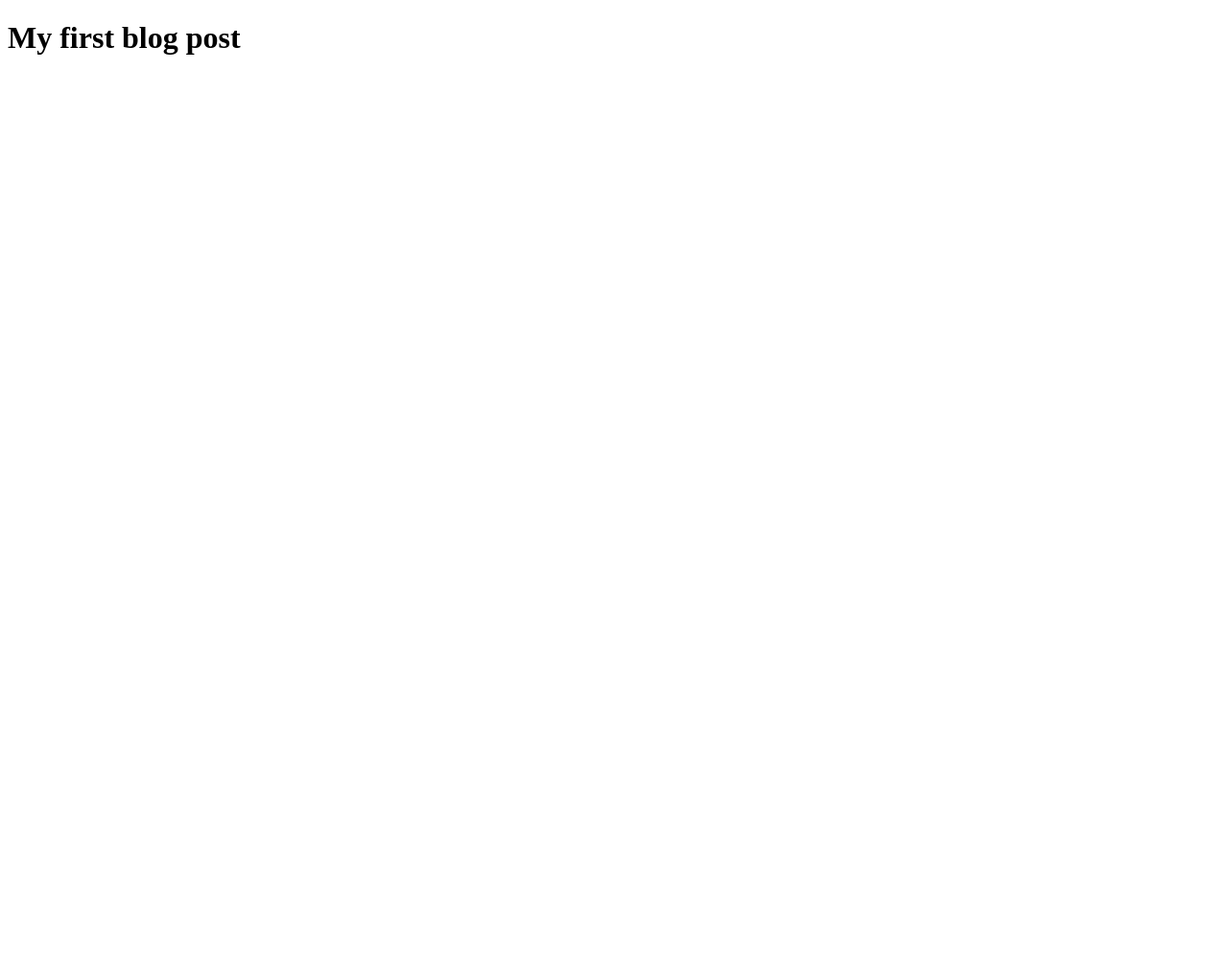
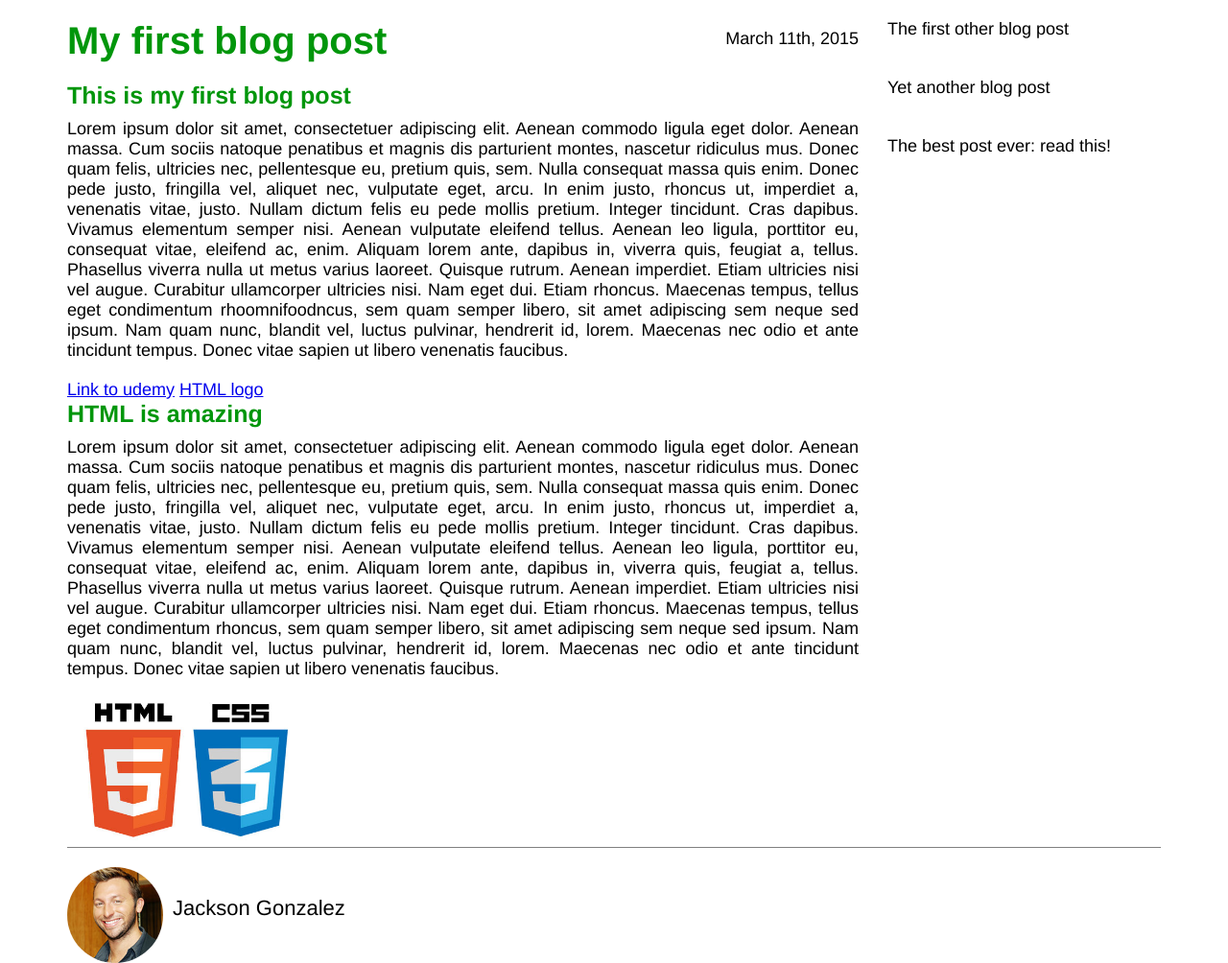
Before and after one commit to Billyhelm/practice-website, a plain HTML site: page index.html in a window 1280 px wide. Shown: the whole page at 96% size. Before the commit the page ends 800 px from the top, so only its background shows below. Drawn offline with Linux system fonts and the light colour scheme.

Commit message:
fixed my code

```diff
--- a/index.html
+++ b/index.html
@@ -1,10 +1,78 @@
 <!DOCTYPE html>
 <html>
+
 <head>
     <title>My first blog post</title>
+    <link rel="stylesheet" type="text/css" href="style.css">
 </head>
 
 <body>
+    <div class="container">
+        <div class="blog-post">
             <h1>My first blog post</h1>
+            <p class="date">March 11th, 2015</p>
+            <h2>This is my first blog post</h2>
+            <p class="main-text">
+                Lorem ipsum dolor sit amet, consectetuer adipiscing elit. Aenean commodo ligula eget dolor. Aenean
+                massa. Cum sociis natoque penatibus et magnis dis parturient montes, nascetur ridiculus mus. Donec quam
+                felis, ultricies nec, pellentesque eu, pretium quis, sem. Nulla consequat massa quis enim. Donec pede
+                justo, fringilla vel, aliquet nec, vulputate eget, arcu. In enim justo, rhoncus ut, imperdiet a,
+                venenatis vitae, justo. Nullam dictum felis eu pede mollis pretium. Integer tincidunt. Cras dapibus.
+                Vivamus elementum semper nisi. Aenean vulputate eleifend tellus. Aenean leo ligula, porttitor eu,
+                consequat vitae, eleifend ac, enim. Aliquam lorem ante, dapibus in, viverra quis, feugiat a, tellus.
+                Phasellus viverra nulla ut metus varius laoreet. Quisque rutrum. Aenean imperdiet. Etiam ultricies nisi
+                vel augue. Curabitur ullamcorper ultricies nisi. Nam eget dui. Etiam rhoncus. Maecenas tempus, tellus
+                eget condimentum rhoomnifoodncus, sem quam semper libero, sit amet adipiscing sem neque sed ipsum. Nam
+                quam nunc, blandit vel, luctus pulvinar, hendrerit id, lorem. Maecenas nec odio et ante tincidunt
+                tempus. Donec vitae sapien ut libero venenatis faucibus.
+            </p>
+
+            <a href="http://www.udemy.com" target="_blank">Link to udemy</a>
+            <a href="logo.jpg" target="_blank">HTML logo</a>
+
+            <h2>HTML is amazing</h2>
+            <p class="main-text">
+                Lorem ipsum dolor sit amet, consectetuer adipiscing elit. Aenean commodo ligula eget dolor. Aenean
+                massa. Cum sociis natoque penatibus et magnis dis parturient montes, nascetur ridiculus mus. Donec quam
+                felis, ultricies nec, pellentesque eu, pretium quis, sem. Nulla consequat massa quis enim. Donec pede
+                justo, fringilla vel, aliquet nec, vulputate eget, arcu. In enim justo, rhoncus ut, imperdiet a,
+                venenatis vitae, justo. Nullam dictum felis eu pede mollis pretium. Integer tincidunt. Cras dapibus.
+                Vivamus elementum semper nisi. Aenean vulputate eleifend tellus. Aenean leo ligula, porttitor eu,
+                consequat vitae, eleifend ac, enim. Aliquam lorem ante, dapibus in, viverra quis, feugiat a, tellus.
+                Phasellus viverra nulla ut metus varius laoreet. Quisque rutrum. Aenean imperdiet. Etiam ultricies nisi
+                vel augue. Curabitur ullamcorper ultricies nisi. Nam eget dui. Etiam rhoncus. Maecenas tempus, tellus
+                eget condimentum rhoncus, sem quam semper libero, sit amet adipiscing sem neque sed ipsum. Nam quam
+                nunc, blandit vel, luctus pulvinar, hendrerit id, lorem. Maecenas nec odio et ante tincidunt tempus.
+                Donec vitae sapien ut libero venenatis faucibus.
+            </p>
+            <img src="logo.jpg" alt="The HTML5 logo">
+
+        </div>
+
+        <div class="other-posts">
+            <div class="other">
+                The first other blog post
+            </div>
+
+            <div class="other">
+                Yet another blog post
+            </div>
+
+            <div class="other">
+                The best post ever: read this!
+            </div>
+        </div>
+
+        <div class="clearfix"></div>
+
+        <div class="author-box">
+            <img src="author.jpg" alt="Author photo">
+            <p class="author-text">Jackson Gonzalez</p>
+        </div>
+
+    </div>
+
+
 </body>
+
 </html>
--- /dev/null
+++ b/style.css
@@ -0,0 +1,88 @@
+* {
+    margin: 0;
+    padding: 0;
+    box-sizing: border-box;
+}
+
+.clearfix:after {
+    content: "";
+    display: table;
+    clear: both;
+}
+
+body {
+    font-family: Helvetica Neue, Arial;
+    font-size: 18px;
+}
+
+h1, h2 {
+    color: #00960b;
+
+}
+
+h1 {
+    font-size: 40px;
+    margin-bottom: 20px;
+}
+
+
+h2 {
+    font-size: 25px;
+    margin-bottom: 10px;
+}
+
+.main-text {
+    text-align: justify;
+    margin-bottom: 20px;
+}
+
+.author-text {
+    font-size: 22px;
+    float: left;
+    margin-top: 30px;
+    margin-left: 10px;
+}
+
+.container {
+    width: 1140px;
+    margin: 20px auto 0 auto;
+}
+
+.blog-post {
+    width: 75%;
+    float: left;
+    padding-right: 30px;
+    position: relative;
+}
+
+.other-posts {
+    width: 25%;
+    float: left;
+}
+
+.author-box {
+    padding-top: 20px;
+    border-top: 1px solid #808080;
+}
+
+.other {
+    margin-bottom: 40px;
+}
+
+.author-box img {
+    height: 100px;
+    width: 100px;
+    border-radius: 50%;
+    float: left;
+}
+
+.blog-post img {
+    height: 150px;
+    width: auto;
+}
+
+.date {
+    position: absolute;
+    top: 10px;
+    right: 30px;
+}
```
Also changed, not shown: author.jpg (added), logo.jpg (added). Lines whose indentation alone changed are shown as unchanged.
